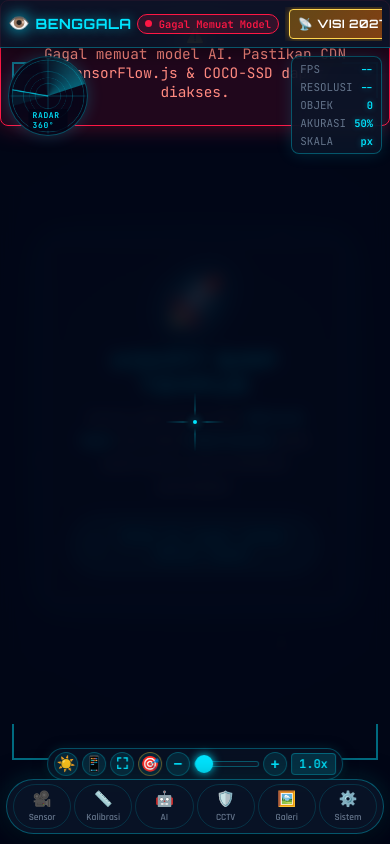
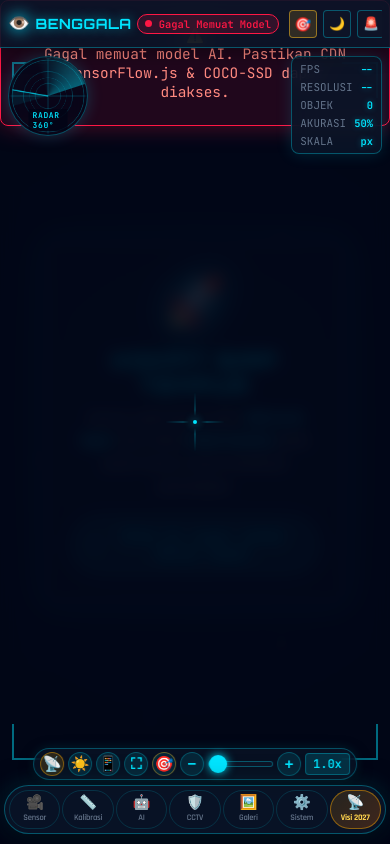
Before and after one commit to kuendhi/benggala, a Flask app: page / in a window 390 px wide. Run offline with Flask 3, Linux system fonts and the light colour scheme; data comes from the database, SQL or seed files in the repository; data that the repository does not hold is empty; some libraries are stand-ins or nearby versions.

Commit message:
refactor(ui): move VISI 2027 button to bottom dock and compact LATIH button to icon-only in header

```diff
--- a/static/assets/css/style.css
+++ b/static/assets/css/style.css
@@ -2010,34 +2010,17 @@ body.mode-emergency .mission-status-badge {
     flex-shrink: 0 !important;
   }
 
-  /* Tombol 📡 VISI 2027: Selalu Menonjol, Utuh dan Mudah Diklik di Layar HP */
-  .hud-btn-accent, #btnRoadmap {
-    height: 30px;
-    padding: 0 8px;
-    font-size: 0.72rem;
-    font-weight: 700;
+  /* Tombol 🎯 Latih (Icon Saja di Header Layar HP) */
+  .hud-btn-knowledge, #btnOpenKnowledgeHeader {
+    width: 28px !important;
+    height: 28px !important;
+    padding: 0 !important;
+    font-size: 0.85rem !important;
     white-space: nowrap;
     flex-shrink: 0 !important;
     display: inline-flex;
     align-items: center;
-    gap: 4px;
-    background: linear-gradient(135deg, rgba(255, 171, 0, 0.35), rgba(255, 109, 0, 0.5));
-    border: 1px solid #FFD54F;
-    box-shadow: 0 0 10px rgba(255, 171, 0, 0.5);
-  }
-
-  /* Tombol 🎯 LATIH: Tampil Utuh & Proporsional di Bar Tombol HP */
-  .hud-btn-knowledge, #btnOpenKnowledgeHeader {
-    width: auto !important;
-    height: 30px;
-    padding: 0 8px;
-    font-size: 0.72rem;
-    font-weight: 700;
-    white-space: nowrap;
-    flex-shrink: 0 !important;
-    display: inline-flex;
-    align-items: center;
-    gap: 4px;
+    justify-content: center;
   }
 
   .hud-btn {
@@ -2145,18 +2128,18 @@ body.mode-emergency .mission-status-badge {
     width: 65px;
   }
 
-  /* Dock Kapsul Super Rapat: 6 Tombol Pas dalam 1 Baris */
+  /* Dock Kapsul Super Rapat: 7 Tombol Pas dalam 1 Baris */
   .cockpit-dock {
     bottom: 10px;
-    width: calc(100vw - 12px);
-    max-width: calc(100vw - 12px);
-    padding: 4px 6px;
-    gap: 3px;
+    width: calc(100vw - 8px);
+    max-width: calc(100vw - 8px);
+    padding: 4px 4px;
+    gap: 2px;
     justify-content: space-around;
   }
 
   .dock-btn {
-    padding: 5px 4px;
+    padding: 5px 2px;
     flex: 1;
     min-width: 0;
     justify-content: center;
@@ -2165,12 +2148,13 @@ body.mode-emergency .mission-status-badge {
   }
 
   .dock-icon {
-    font-size: 0.95rem;
+    font-size: 0.90rem;
+    line-height: 1;
   }
 
   .dock-label {
-    font-size: 9.5px;
-    letter-spacing: 0;
+    font-size: 8.5px;
+    letter-spacing: -0.2px;
   }
 
   .btn-mission {
@@ -2495,19 +2479,16 @@ body.mode-emergency .mission-status-badge {
   background: rgba(251, 191, 36, 0.15);
   border: 1px solid rgba(251, 191, 36, 0.5);
   color: #fbbf24;
-  font-family: var(--font-display);
-  font-size: 0.74rem;
-  font-weight: 700;
-  letter-spacing: 0.05em;
-  padding: 0 12px;
+  font-size: 1rem;
+  width: 36px;
   height: 36px;
+  padding: 0;
   border-radius: var(--radius-sm);
   display: inline-flex;
   align-items: center;
-  gap: 6px;
+  justify-content: center;
   cursor: pointer;
   transition: all 0.25s ease;
-  white-space: nowrap;
 }
 
 .hud-btn-knowledge:hover {
@@ -2516,6 +2497,26 @@ body.mode-emergency .mission-status-badge {
   color: #fff;
   box-shadow: 0 0 14px rgba(251, 191, 36, 0.5);
   transform: translateY(-1px);
+}
+
+/* Tombol Dock: Visi 2027 (.dock-btn-roadmap) */
+.dock-btn-roadmap {
+  border-color: rgba(255, 171, 0, 0.45);
+  background: linear-gradient(135deg, rgba(255, 171, 0, 0.12), rgba(255, 109, 0, 0.22));
+  color: #FFD54F;
+}
+
+.dock-btn-roadmap:hover {
+  border-color: #FFD54F;
+  background: linear-gradient(135deg, rgba(255, 171, 0, 0.35), rgba(255, 109, 0, 0.5));
+  color: #FFFFFF;
+  box-shadow: 0 0 16px rgba(255, 171, 0, 0.6);
+  transform: translateY(-2px);
+}
+
+.dock-btn-roadmap .dock-label {
+  color: #FFD54F;
+  font-weight: 700;
 }
 
 /* Overlay Transmisi Taktis (Kamera & AI tetap jalan di belakang) */
--- a/static/assets/js/roadmap.js
+++ b/static/assets/js/roadmap.js
@@ -432,6 +432,9 @@
      * Tampilkan overlay mode transmisi taktis
      */
     open: function () {
+      if (window.BenggalaCockpit && typeof window.BenggalaCockpit.closeAllPanels === 'function') {
+        window.BenggalaCockpit.closeAllPanels();
+      }
       const overlay = document.getElementById('roadmapOverlay');
       if (overlay) {
         overlay.style.display = 'flex';
@@ -591,6 +594,13 @@
       });
     }
 
+    const btnRoadmapZoom = document.getElementById('btnRoadmapZoom');
+    if (btnRoadmapZoom) {
+      btnRoadmapZoom.addEventListener('click', () => {
+        BenggalaRoadmap.open();
+      });
+    }
+
     const btnCloseRoadmap = document.getElementById('btnCloseRoadmap');
     if (btnCloseRoadmap) {
       btnCloseRoadmap.addEventListener('click', () => {
--- a/templates/index.html
+++ b/templates/index.html
@@ -73,10 +73,9 @@
         <span id="missionClock" class="mission-clock">T+ 00:00:00</span>
       </div>
 
-      <!-- Kanan: Tombol Cepat (Visi 2027, Mode Tenang, Mode Darurat, Settings, Install PWA) -->
+      <!-- Kanan: Tombol Cepat (Latih Objek, Mode Tenang, Mode Darurat, Settings, Install PWA) -->
       <div class="hud-header-right">
-        <button type="button" id="btnRoadmap" class="hud-btn-accent" title="Visi Pengembangan 2027">📡 VISI 2027</button>
-        <button type="button" id="btnOpenKnowledgeHeader" class="hud-btn hud-btn-knowledge" title="Koreksi & Latih Objek (MobileNet + KNN)">🎯 LATIH</button>
+        <button type="button" id="btnOpenKnowledgeHeader" class="hud-btn hud-btn-knowledge" title="Koreksi & Latih Objek (MobileNet + KNN)">🎯</button>
         <button type="button" id="btnQuietMode" class="hud-btn" title="Toggle Mode Tenang (Sembunyikan HUD)">
           🌙
         </button>
@@ -600,6 +599,7 @@
 
     <!-- Kontrol Smooth Zoom, Kecerahan, Framing & Orientasi Layar Melayang (.hud-zoom-control) -->
     <div class="hud-zoom-control" id="hudZoomControl">
+      <button type="button" id="btnRoadmapZoom" class="btn-zoom-step btn-roadmap-zoom" title="📡 Presentasi Visi Pengembangan 2027" style="color: #FFD54F; border-color: rgba(255, 171, 0, 0.45); background: rgba(255, 171, 0, 0.15);">📡</button>
       <button type="button" id="btnBrightnessBoost" class="btn-zoom-step" title="Kecerahan Layar Instan (Klik untuk ganti 110% / 125% / 145%)">☀️</button>
       <button type="button" id="btnOrientation" class="btn-zoom-step" title="Orientasi Layar: Portrait (9:16) / Widescreen (16:9) / Auto">📱</button>
       <button type="button" id="btnDisplayMode" class="btn-zoom-step" title="Mode Framing: Proporsional (Fit) / Layar Penuh (Fill)">⛶</button>
@@ -635,6 +635,10 @@
       <button type="button" class="dock-btn" data-target="sistem" title="Pengaturan Sistem">
         <span class="dock-icon">⚙️</span>
         <span class="dock-label">Sistem</span>
+      </button>
+      <button type="button" class="dock-btn dock-btn-roadmap" id="btnRoadmap" title="Presentasi Visi Pengembangan 2027">
+        <span class="dock-icon">📡</span>
+        <span class="dock-label">Visi 2027</span>
       </button>
     </nav>
 
```
